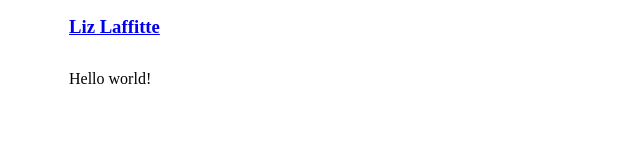
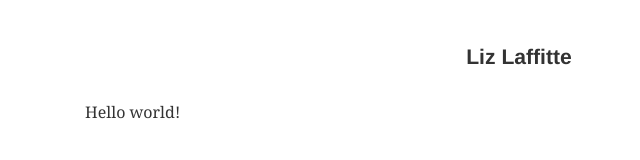
Before and after one commit to LizLaffitte/personal-portfolio, a Gatsby site: page / in a window 1280 px wide. Shown: the whole page, without its empty margins (121-761 px from the left). Built offline with nearby package versions, Linux system fonts and the light colour scheme; Gatsby itself is replaced by a stand-in of ours.

Commit message:
Set config options for Typography.js and use in layout.

```diff
--- a/src/components/layout.js
+++ b/src/components/layout.js
@@ -1,11 +1,18 @@
 import React from "react"
 import {Link} from "gatsby"
+
+const ListLink = props => (
+    <li style={{display:`inline-block`, marginRight:`1rem`}}>
+        <Link to={PushSubscriptionOptions.to}>{props.children}</Link>
+    </li>
+)
 
 export default function Layout({children}){
     return(
         <div style={{margin: `1rem auto`, maxWidth: 900, padding: `0 1rem`}}>
-            <header style={{marginBottom: `2rem`}}>
-                <Link to="/"><h3 style={{display:`inline`}}>Liz Laffitte</h3></Link>
+            <header style={{marginBottom: `2rem`, textAlign:`center`}}>
+                <img src="" />
+                <h3>Liz Laffitte</h3>
             </header>
             {children}
         </div>
--- /dev/null
+++ b/src/utils/typography.js
@@ -0,0 +1,7 @@
+import Typography from "typography"
+import fairyGateTheme from "typography-theme-fairy-gates"
+
+const typography = new Typography(fairyGateTheme)
+
+export const { scale, rhythm, options } = typography
+export default typography
```
